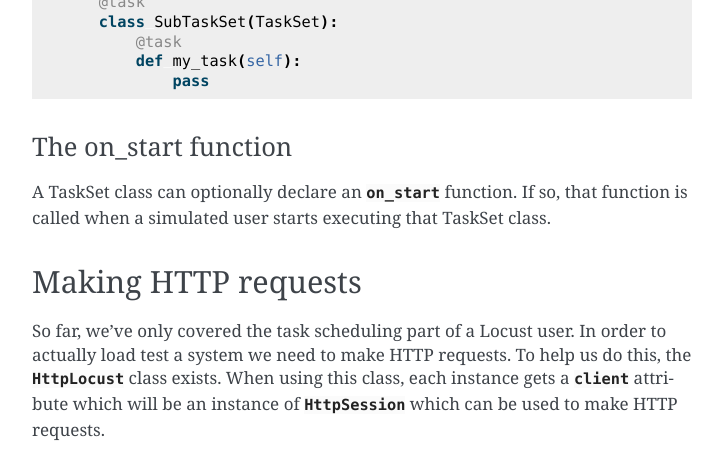
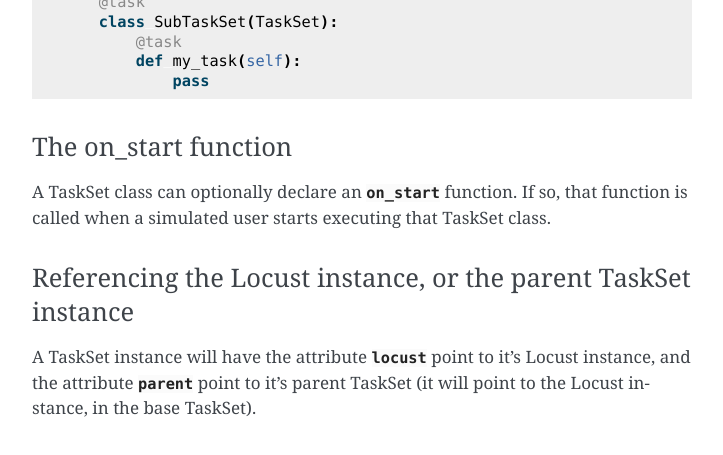
Before and after one commit to locustio/locust, a Sphinx documentation site: the page built from docs/writing-a-locustfile.rst, in a window 1280 px wide and 900 px high, scrolled down 4610 px, cut to the strip 0-455 px from the top of the window. Shown: the whole strip, without its empty margins (388-1111 px from the left). Built offline with Sphinx 7.4.7, drawn with Linux system fonts in a browser that asks for light colours; some of the changed text lies outside the part shown.

Commit message:
Added info about accessing parent/locust instance from TaskSet, to docs

```diff
--- a/docs/writing-a-locustfile.rst
+++ b/docs/writing-a-locustfile.rst
@@ -221,6 +221,15 @@
 A TaskSet class can optionally declare an :py:meth:`on_start <locust.core.TaskSet.on_start>` function.
 If so, that function is called when a simulated user starts executing that TaskSet class.
 
+
+Referencing the Locust instance, or the parent TaskSet instance
+---------------------------------------------------------------
+
+A TaskSet instance will have the attribute :py:attr:`locust <locust.core.TaskSet.locust>` point to
+it's Locust instance, and the attribute :py:attr:`parent <locust.core.TaskSet.parent>` point to it's
+parent TaskSet (it will point to the Locust instance, in the base TaskSet).
+
+
 Making HTTP requests
 =====================
 
```
